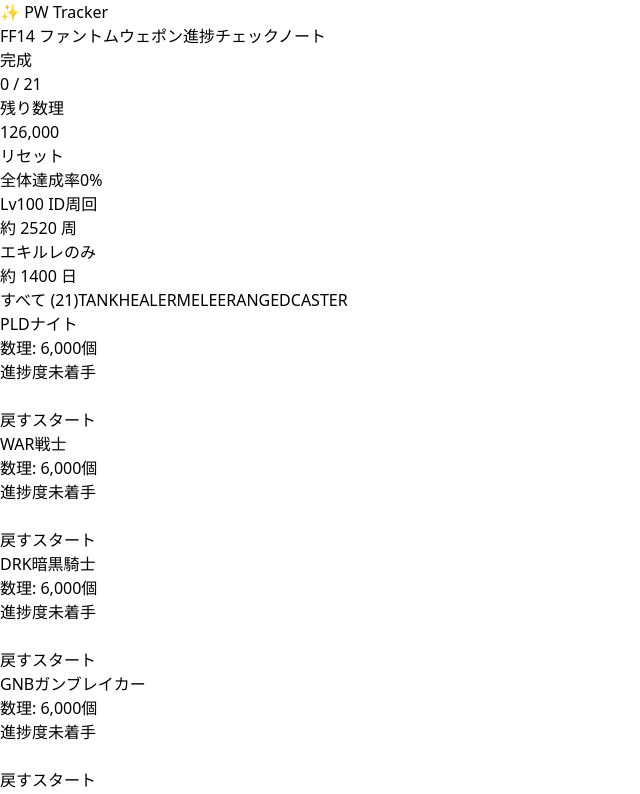
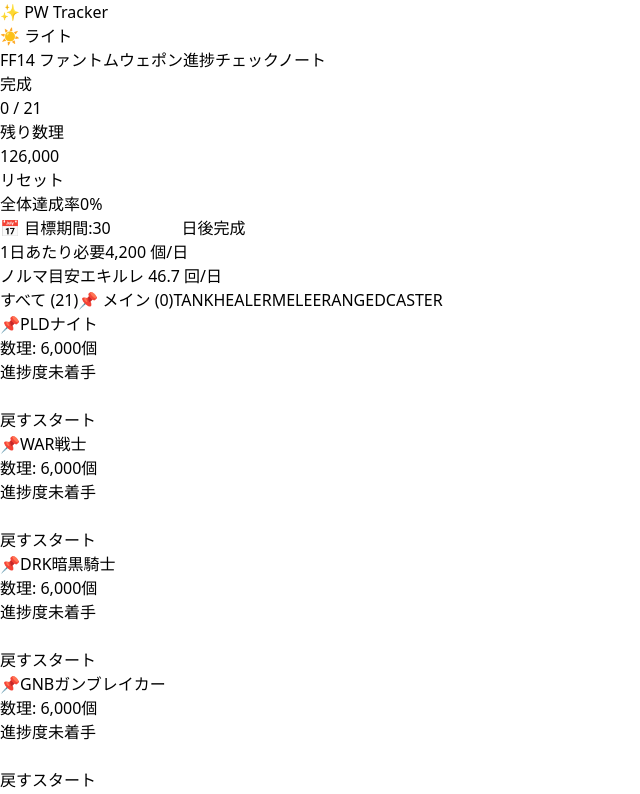
Before and after one commit to nonononova/ff14-pw-tracker, a React (Vite) app: page / in a window 1280 px wide. Shown: the top 794 px of the page, without its empty margins (0-640 px from the left). Built offline with nearby package versions, Linux system fonts and the light colour scheme.

Commit message:
ピン留め・ダークモード・目標日数計算を追加

```diff
--- a/src/components/Dashboard.tsx
+++ b/src/components/Dashboard.tsx
@@ -8,41 +8,52 @@
   jobName: string;
   role: Role;
   phase: number;
+  isPinned?: boolean;
 }
 
 const INITIAL_JOBS: JobData[] = [
-  { jobCode: 'PLD', jobName: 'ナイト', role: 'tank', phase: 0 },
-  { jobCode: 'WAR', jobName: '戦士', role: 'tank', phase: 0 },
-  { jobCode: 'DRK', jobName: '暗黒騎士', role: 'tank', phase: 0 },
-  { jobCode: 'GNB', jobName: 'ガンブレイカー', role: 'tank', phase: 0 },
-  { jobCode: 'WHM', jobName: '白魔道士', role: 'healer', phase: 0 },
-  { jobCode: 'SCH', jobName: '学者', role: 'healer', phase: 0 },
-  { jobCode: 'AST', jobName: '占星術師', role: 'healer', phase: 0 },
-  { jobCode: 'SGE', jobName: '賢者', role: 'healer', phase: 0 },
-  { jobCode: 'MNK', jobName: 'モンク', role: 'melee', phase: 0 },
-  { jobCode: 'DRG', jobName: '竜騎士', role: 'melee', phase: 0 },
-  { jobCode: 'NIN', jobName: '忍者', role: 'melee', phase: 0 },
-  { jobCode: 'SAM', jobName: '侍', role: 'melee', phase: 0 },
-  { jobCode: 'RPR', jobName: 'リーパー', role: 'melee', phase: 0 },
-  { jobCode: 'VPR', jobName: 'ヴァイパー', role: 'melee', phase: 0 },
-  { jobCode: 'BRD', jobName: '吟遊詩人', role: 'ranged', phase: 0 },
-  { jobCode: 'MCH', jobName: '機工士', role: 'ranged', phase: 0 },
-  { jobCode: 'DNC', jobName: '踊り子', role: 'ranged', phase: 0 },
-  { jobCode: 'BLM', jobName: '黒魔道士', role: 'caster', phase: 0 },
-  { jobCode: 'SMN', jobName: '召喚士', role: 'caster', phase: 0 },
-  { jobCode: 'RDM', jobName: '赤魔道士', role: 'caster', phase: 0 },
-  { jobCode: 'PCT', jobName: 'ピクトマンサー', role: 'caster', phase: 0 },
+  { jobCode: 'PLD', jobName: 'ナイト', role: 'tank', phase: 0, isPinned: false },
+  { jobCode: 'WAR', jobName: '戦士', role: 'tank', phase: 0, isPinned: false },
+  { jobCode: 'DRK', jobName: '暗黒騎士', role: 'tank', phase: 0, isPinned: false },
+  { jobCode: 'GNB', jobName: 'ガンブレイカー', role: 'tank', phase: 0, isPinned: false },
+  { jobCode: 'WHM', jobName: '白魔道士', role: 'healer', phase: 0, isPinned: false },
+  { jobCode: 'SCH', jobName: '学者', role: 'healer', phase: 0, isPinned: false },
+  { jobCode: 'AST', jobName: '占星術師', role: 'healer', phase: 0, isPinned: false },
+  { jobCode: 'SGE', jobName: '賢者', role: 'healer', phase: 0, isPinned: false },
+  { jobCode: 'MNK', jobName: 'モンク', role: 'melee', phase: 0, isPinned: false },
+  { jobCode: 'DRG', jobName: '竜騎士', role: 'melee', phase: 0, isPinned: false },
+  { jobCode: 'NIN', jobName: '忍者', role: 'melee', phase: 0, isPinned: false },
+  { jobCode: 'SAM', jobName: '侍', role: 'melee', phase: 0, isPinned: false },
+  { jobCode: 'RPR', jobName: 'リーパー', role: 'melee', phase: 0, isPinned: false },
+  { jobCode: 'VPR', jobName: 'ヴァイパー', role: 'melee', phase: 0, isPinned: false },
+  { jobCode: 'BRD', jobName: '吟遊詩人', role: 'ranged', phase: 0, isPinned: false },
+  { jobCode: 'MCH', jobName: '機工士', role: 'ranged', phase: 0, isPinned: false },
+  { jobCode: 'DNC', jobName: '踊り子', role: 'ranged', phase: 0, isPinned: false },
+  { jobCode: 'BLM', jobName: '黒魔道士', role: 'caster', phase: 0, isPinned: false },
+  { jobCode: 'SMN', jobName: '召喚士', role: 'caster', phase: 0, isPinned: false },
+  { jobCode: 'RDM', jobName: '赤魔道士', role: 'caster', phase: 0, isPinned: false },
+  { jobCode: 'PCT', jobName: 'ピクトマンサー', role: 'caster', phase: 0, isPinned: false },
 ];
 
-type FilterRole = 'all' | Role;
+type FilterRole = 'all' | 'pinned' | Role;
 
 export const Dashboard: React.FC = () => {
   const [jobs, setJobs] = useLocalStorage<JobData[]>('ff14_pw_tracker_jobs', INITIAL_JOBS);
   const [activeFilter, setActiveFilter] = useState<FilterRole>('all');
+  const [isDarkMode, setIsDarkMode] = useLocalStorage<boolean>('ff14_pw_tracker_darkmode', false);
+  const [targetDays, setTargetDays] = useLocalStorage<number>('ff14_pw_tracker_target_days', 30);
 
   const handlePhaseChange = (jobCode: string, newPhase: number) => {
     setJobs((prev) =>
       prev.map((job) => (job.jobCode === jobCode ? { ...job, phase: newPhase } : job))
+    );
+  };
+
+  const handleTogglePin = (jobCode: string) => {
+    setJobs((prev) =>
+      prev.map((job) =>
+        job.jobCode === jobCode ? { ...job, isPinned: !Boolean(job.isPinned) } : job
+      )
     );
   };
 
@@ -52,8 +63,18 @@
     }
   };
 
-  const filteredJobs =
-    activeFilter === 'all' ? jobs : jobs.filter((job) => job.role === activeFilter);
+  const pinnedCount = jobs.filter((job) => Boolean(job.isPinned)).length;
+
+  const filteredJobs = jobs.filter((job) => {
+    if (activeFilter === 'all') return true;
+    if (activeFilter === 'pinned') return Boolean(job.isPinned);
+    return job.role === activeFilter;
+  });
+
+  const sortedJobs = [...filteredJobs].sort((a, b) => {
+    if (activeFilter === 'pinned') return 0;
+    return (b.isPinned ? 1 : 0) - (a.isPinned ? 1 : 0);
+  });
 
   const completedCount = jobs.filter((job) => job.phase === 4).length;
   const totalTokensNeeded = jobs.reduce((sum, job) => {
@@ -61,17 +82,17 @@
     return sum + (4 - job.phase) * 1500;
   }, 0);
 
-  // 全体達成率 (全21ジョブ完了に必要な全トークン数: 21 * 4 * 1500 = 126,000)
   const MAX_TOKENS = 21 * 4 * 1500;
   const currentTokens = MAX_TOKENS - totalTokensNeeded;
   const progressPercent = Math.round((currentTokens / MAX_TOKENS) * 100);
 
-  // 周回数の換算 (Lv100 ID = 50個/周, エキルレ = 90個/日)
-  const idRunsNeeded = Math.ceil(totalTokensNeeded / 50);
-  const exDaysNeeded = Math.ceil(totalTokensNeeded / 90);
+  const safeTargetDays = Math.max(1, targetDays || 1);
+  const dailyTokensNeeded = Math.ceil(totalTokensNeeded / safeTargetDays);
+  const dailyExRuns = (dailyTokensNeeded / 90).toFixed(1);
 
   const filterTabs: { id: FilterRole; label: string }[] = [
     { id: 'all', label: `すべて (${jobs.length})` },
+    { id: 'pinned', label: `📌 メイン (${pinnedCount})` },
     { id: 'tank', label: 'TANK' },
     { id: 'healer', label: 'HEALER' },
     { id: 'melee', label: 'MELEE' },
@@ -80,30 +101,57 @@
   ];
 
   return (
-    <div className="min-h-screen bg-slate-50/60 text-slate-700 p-4 sm:p-6 lg:p-8 font-sans selection:bg-pink-200">
+    <div
+      className={`min-h-screen transition-colors duration-300 p-4 sm:p-6 lg:p-8 font-sans selection:bg-pink-200 ${
+        isDarkMode ? 'bg-slate-900 text-slate-100' : 'bg-slate-50/60 text-slate-700'
+      }`}
+    >
       <div className="max-w-7xl mx-auto space-y-6">
-        <header className="bg-white p-5 sm:p-6 rounded-3xl shadow-sm border border-slate-100 space-y-5">
+        <header
+          className={`p-5 sm:p-6 rounded-3xl shadow-sm border transition-colors duration-300 space-y-5 ${
+            isDarkMode ? 'bg-slate-800 border-slate-700' : 'bg-white border-slate-100'
+          }`}
+        >
           <div className="flex flex-col md:flex-row md:items-center justify-between gap-4">
             <div>
-              <h1 className="text-2xl sm:text-3xl font-extrabold tracking-tight bg-gradient-to-r from-pink-500 via-rose-400 to-amber-400 bg-clip-text text-transparent">
-                ✨ PW Tracker
-              </h1>
+              <div className="flex items-center gap-3">
+                <h1 className="text-2xl sm:text-3xl font-extrabold tracking-tight bg-gradient-to-r from-pink-500 via-rose-400 to-amber-400 bg-clip-text text-transparent">
+                  ✨ PW Tracker
+                </h1>
+                <button
+                  onClick={() => setIsDarkMode(!isDarkMode)}
+                  className={`px-3 py-1 text-xs font-bold rounded-full border transition-all active:scale-95 ${
+                    isDarkMode
+                      ? 'bg-slate-700 border-slate-600 text-amber-300 hover:bg-slate-600'
+                      : 'bg-slate-100 border-slate-200 text-slate-600 hover:bg-slate-200'
+                  }`}
+                  title="テーマ切り替え"
+                >
+                  {isDarkMode ? '🌙 ダーク' : '☀️ ライト'}
+                </button>
+              </div>
               <p className="text-xs sm:text-sm text-slate-400 mt-1 font-medium">
                 FF14 ファントムウェポン進捗チェックノート
               </p>
             </div>
 
             <div className="flex flex-wrap items-center gap-3">
-              <div className="flex items-center gap-4 bg-pink-50/60 border border-pink-100 p-3 px-4 rounded-2xl">
-                <div className="text-right border-r border-pink-200/60 pr-4">
+              <div
+                className={`flex items-center gap-4 p-3 px-4 rounded-2xl border ${
+                  isDarkMode
+                    ? 'bg-slate-900/60 border-slate-700'
+                    : 'bg-pink-50/60 border-pink-100'
+                }`}
+              >
+                <div className="text-right border-r border-pink-200/40 pr-4">
                   <div className="text-[10px] text-pink-400 font-bold uppercase tracking-wider">完成</div>
-                  <div className="text-base font-extrabold text-pink-600">
+                  <div className="text-base font-extrabold text-pink-500">
                     {completedCount} <span className="text-xs text-slate-400 font-normal">/ 21</span>
                   </div>
                 </div>
                 <div>
                   <div className="text-[10px] text-pink-400 font-bold uppercase tracking-wider">残り数理</div>
-                  <div className="text-base font-extrabold text-slate-700">
+                  <div className={`text-base font-extrabold ${isDarkMode ? 'text-slate-200' : 'text-slate-700'}`}>
                     {totalTokensNeeded.toLocaleString()}
                   </div>
                 </div>
@@ -111,22 +159,24 @@
 
               <button
                 onClick={handleReset}
-                className="text-xs px-3 py-2 rounded-xl bg-white border border-slate-200 text-slate-400 hover:text-rose-500 hover:border-rose-200 transition-colors font-medium shadow-sm"
+                className={`text-xs px-3 py-2 rounded-xl border font-medium shadow-sm transition-colors ${
+                  isDarkMode
+                    ? 'bg-slate-700 border-slate-600 text-slate-400 hover:text-rose-400 hover:border-rose-900'
+                    : 'bg-white border-slate-200 text-slate-400 hover:text-rose-500 hover:border-rose-200'
+                }`}
               >
                 リセット
               </button>
             </div>
           </div>
 
-          {/* 追加部分：全体進捗バー & 周回目安 */}
-          <div className="pt-2 border-t border-slate-100 grid grid-cols-1 md:grid-cols-3 gap-4 items-center">
-            {/* 達成率プログレスバー */}
-            <div className="md:col-span-2 space-y-1.5">
+          <div className={`pt-4 border-t grid grid-cols-1 md:grid-cols-3 gap-4 items-center ${isDarkMode ? 'border-slate-700' : 'border-slate-100'}`}>
+            <div className="md:col-span-1 space-y-1.5">
               <div className="flex justify-between text-xs font-bold">
-                <span className="text-slate-500">全体達成率</span>
-                <span className="text-pink-600">{progressPercent}%</span>
+                <span className={isDarkMode ? 'text-slate-400' : 'text-slate-500'}>全体達成率</span>
+                <span className="text-pink-500">{progressPercent}%</span>
               </div>
-              <div className="w-full h-3 bg-slate-100 rounded-full overflow-hidden p-0.5 border border-slate-200/50">
+              <div className={`w-full h-3 rounded-full overflow-hidden p-0.5 border ${isDarkMode ? 'bg-slate-900 border-slate-700' : 'bg-slate-100 border-slate-200/50'}`}>
                 <div
                   className="h-full bg-gradient-to-r from-pink-400 via-rose-400 to-amber-400 rounded-full transition-all duration-500 shadow-sm"
                   style={{ width: `${progressPercent}%` }}
@@ -134,16 +184,38 @@
               </div>
             </div>
 
-            {/* 周回目安表示 */}
-            <div className="bg-slate-50/80 rounded-2xl p-2.5 border border-slate-100 flex items-center justify-around text-center text-xs">
-              <div>
-                <div className="text-[10px] text-slate-400 font-medium">Lv100 ID周回</div>
-                <div className="font-bold text-slate-700">約 <span className="text-pink-600 font-extrabold">{idRunsNeeded}</span> 周</div>
+            <div className={`md:col-span-2 rounded-2xl p-3 border flex flex-wrap items-center justify-between gap-3 text-xs ${
+              isDarkMode ? 'bg-slate-900/80 border-slate-700' : 'bg-slate-50/80 border-slate-100'
+            }`}>
+              <div className="flex items-center gap-2">
+                <span className="font-bold text-pink-500">📅 目標期間:</span>
+                <input
+                  type="number"
+                  min="1"
+                  max="365"
+                  value={targetDays}
+                  onChange={(e) => setTargetDays(Number(e.target.value))}
+                  className={`w-14 text-center font-bold rounded-lg border py-1 px-1 text-xs focus:outline-none focus:ring-2 focus:ring-pink-400 ${
+                    isDarkMode ? 'bg-slate-800 border-slate-600 text-slate-100' : 'bg-white border-slate-300 text-slate-700'
+                  }`}
+                />
+                <span className="font-medium">日後完成</span>
               </div>
-              <div className="h-6 w-px bg-slate-200" />
-              <div>
-                <div className="text-[10px] text-slate-400 font-medium">エキルレのみ</div>
-                <div className="font-bold text-slate-700">約 <span className="text-pink-600 font-extrabold">{exDaysNeeded}</span> 日</div>
+
+              <div className="flex items-center gap-4">
+                <div>
+                  <span className="text-[10px] text-slate-400 block">1日あたり必要</span>
+                  <span className="font-extrabold text-pink-500 text-sm">
+                    {totalTokensNeeded === 0 ? '0' : dailyTokensNeeded.toLocaleString()} <span className="text-xs text-slate-400 font-normal">個/日</span>
+                  </span>
+                </div>
+                <div className={`h-6 w-px ${isDarkMode ? 'bg-slate-700' : 'bg-slate-200'}`} />
+                <div>
+                  <span className="text-[10px] text-slate-400 block">ノルマ目安</span>
+                  <span className={`font-bold ${isDarkMode ? 'text-slate-300' : 'text-slate-700'}`}>
+                    エキルレ <span className="text-pink-500 font-bold">{totalTokensNeeded === 0 ? '0' : dailyExRuns}</span> 回/日
+                  </span>
+                </div>
               </div>
             </div>
           </div>
@@ -156,7 +228,9 @@
               onClick={() => setActiveFilter(tab.id)}
               className={`px-4 py-2 rounded-2xl text-xs font-bold transition-all shadow-sm active:scale-95 ${
                 activeFilter === tab.id
-                  ? 'bg-gradient-to-r from-pink-500 to-rose-400 text-white shadow-pink-200'
+                  ? 'bg-gradient-to-r from-pink-500 to-rose-400 text-white shadow-pink-200/50'
+                  : isDarkMode
+                  ? 'bg-slate-800 text-slate-400 border border-slate-700 hover:bg-slate-700'
                   : 'bg-white text-slate-500 border border-slate-100 hover:bg-slate-50'
               }`}
             >
@@ -166,14 +240,17 @@
         </div>
 
         <main className="grid grid-cols-1 sm:grid-cols-2 lg:grid-cols-3 xl:grid-cols-4 gap-4">
-          {filteredJobs.map((job) => (
+          {sortedJobs.map((job) => (
             <JobCard
               key={job.jobCode}
               jobCode={job.jobCode}
               jobName={job.jobName}
               role={job.role}
               phase={job.phase}
+              isPinned={Boolean(job.isPinned)}
+              isDarkMode={isDarkMode}
               onPhaseChange={(newPhase) => handlePhaseChange(job.jobCode, newPhase)}
+              onTogglePin={() => handleTogglePin(job.jobCode)}
             />
           ))}
         </main>
--- a/src/components/JobCard.tsx
+++ b/src/components/JobCard.tsx
@@ -7,15 +7,26 @@
   jobName: string;
   role: Role;
   phase: number;
+  isPinned: boolean;
+  isDarkMode: boolean;
   onPhaseChange: (newPhase: number) => void;
+  onTogglePin: () => void;
 }
 
-const ROLE_STYLES: Record<Role, { bg: string; text: string; border: string }> = {
+const ROLE_STYLES_LIGHT: Record<Role, { bg: string; text: string; border: string }> = {
   tank: { bg: 'bg-sky-100', text: 'text-sky-700', border: 'border-sky-200' },
   healer: { bg: 'bg-emerald-100', text: 'text-emerald-700', border: 'border-emerald-200' },
   melee: { bg: 'bg-rose-100', text: 'text-rose-700', border: 'border-rose-200' },
   ranged: { bg: 'bg-amber-100', text: 'text-amber-700', border: 'border-amber-200' },
   caster: { bg: 'bg-purple-100', text: 'text-purple-700', border: 'border-purple-200' },
+};
+
+const ROLE_STYLES_DARK: Record<Role, { bg: string; text: string; border: string }> = {
+  tank: { bg: 'bg-sky-950/80', text: 'text-sky-300', border: 'border-sky-800' },
+  healer: { bg: 'bg-emerald-950/80', text: 'text-emerald-300', border: 'border-emerald-800' },
+  melee: { bg: 'bg-rose-950/80', text: 'text-rose-300', border: 'border-rose-800' },
+  ranged: { bg: 'bg-amber-950/80', text: 'text-amber-300', border: 'border-amber-800' },
+  caster: { bg: 'bg-purple-950/80', text: 'text-purple-300', border: 'border-purple-800' },
 };
 
 const PHASE_NAMES = ['未着手', '第1段階', '第2段階', '第3段階', '✨ 完成'];
@@ -25,39 +36,61 @@
   jobName,
   role,
   phase,
+  isPinned,
+  isDarkMode,
   onPhaseChange,
+  onTogglePin,
 }) => {
-  const roleStyle = ROLE_STYLES[role];
+  const roleStyle = isDarkMode ? ROLE_STYLES_DARK[role] : ROLE_STYLES_LIGHT[role];
   const isCompleted = phase === 4;
   const remainingTokens = isCompleted ? 0 : (4 - phase) * 1500;
 
   return (
     <div
       className={`relative overflow-hidden rounded-2xl border p-4 transition-all duration-300 ${
-        isCompleted
+        isDarkMode
+          ? isCompleted
+            ? 'bg-gradient-to-br from-amber-950/40 via-slate-800 to-pink-950/30 border-amber-500/50 shadow-md shadow-amber-900/20'
+            : isPinned
+            ? 'bg-slate-800/90 border-pink-500/50 shadow-md shadow-pink-950/30'
+            : 'bg-slate-800/80 border-slate-700/80 shadow-sm hover:border-pink-500/40'
+          : isCompleted
           ? 'bg-gradient-to-br from-amber-50/80 via-white to-pink-50/50 border-amber-300 shadow-md shadow-amber-100/50'
+          : isPinned
+          ? 'bg-pink-50/30 border-pink-300 shadow-sm shadow-pink-100'
           : 'bg-white border-slate-200/80 shadow-sm hover:shadow-md hover:border-pink-200'
       }`}
     >
-      {/* 上段：ジョブ名と必要数理を横並びに配置 */}
       <div className="flex items-center justify-between mb-3">
         <div className="flex items-center gap-2">
+          <button
+            onClick={onTogglePin}
+            className={`text-xs p-1 rounded-lg transition-transform active:scale-95 ${
+              isPinned
+                ? 'opacity-100 scale-110'
+                : 'opacity-30 hover:opacity-70 grayscale hover:grayscale-0'
+            }`}
+            title={isPinned ? 'ピン留め解除' : 'メイン育成にピン留め'}
+          >
+            📌
+          </button>
           <span className={`px-2.5 py-0.5 text-xs font-bold rounded-full border ${roleStyle.bg} ${roleStyle.text} ${roleStyle.border}`}>
             {jobCode}
           </span>
-          <span className="font-bold text-slate-700 text-sm">{jobName}</span>
+          <span className={`font-bold text-sm ${isDarkMode ? 'text-slate-200' : 'text-slate-700'}`}>
+            {jobName}
+          </span>
         </div>
 
-        <div className={`text-xs font-semibold ${isCompleted ? 'text-amber-500 font-bold' : 'text-slate-500'}`}>
+        <div className={`text-xs font-semibold ${isCompleted ? 'text-amber-500 font-bold' : isDarkMode ? 'text-slate-300' : 'text-slate-500'}`}>
           {isCompleted ? '🎉 Complete!' : `数理: ${remainingTokens.toLocaleString()}個`}
         </div>
       </div>
 
-      {/* 中段：進捗ゲージ */}
       <div className="mb-4">
         <div className="flex justify-between text-xs mb-1.5 font-medium">
           <span className="text-slate-400">進捗度</span>
-          <span className={isCompleted ? 'text-amber-500 font-bold' : 'text-slate-600'}>
+          <span className={isCompleted ? 'text-amber-500 font-bold' : isDarkMode ? 'text-slate-300' : 'text-slate-600'}>
             {PHASE_NAMES[phase]}
           </span>
         </div>
@@ -71,7 +104,9 @@
                 onClick={() => onPhaseChange(phase === step ? step - 1 : step)}
                 className={`h-2.5 rounded-full transition-all active:scale-95 ${
                   active
-                    ? 'bg-gradient-to-r from-pink-400 to-rose-400 shadow-sm shadow-pink-200'
+                    ? 'bg-gradient-to-r from-pink-400 to-rose-400 shadow-sm shadow-pink-200/50'
+                    : isDarkMode
+                    ? 'bg-slate-700 hover:bg-slate-600'
                     : 'bg-slate-100 hover:bg-slate-200'
                 }`}
                 title={`${PHASE_NAMES[step]}に変更`}
@@ -81,19 +116,22 @@
         </div>
       </div>
 
-      {/* 下段：ボタン */}
       <div className="flex gap-2">
         <button
           disabled={phase === 0}
           onClick={() => onPhaseChange(Math.max(0, phase - 1))}
-          className="flex-1 py-1.5 text-xs rounded-xl border border-slate-200 bg-white text-slate-500 font-medium hover:bg-slate-50 disabled:opacity-40 disabled:cursor-not-allowed transition-all active:scale-95"
+          className={`flex-1 py-1.5 text-xs rounded-xl font-medium disabled:opacity-40 disabled:cursor-not-allowed transition-all active:scale-95 ${
+            isDarkMode
+              ? 'bg-slate-700/80 border border-slate-600 text-slate-300 hover:bg-slate-700'
+              : 'bg-white border border-slate-200 text-slate-500 hover:bg-slate-50'
+          }`}
         >
           戻す
         </button>
         <button
           disabled={phase === 4}
           onClick={() => onPhaseChange(Math.min(4, phase + 1))}
-          className="flex-1 py-1.5 text-xs font-bold rounded-xl border border-pink-200 bg-gradient-to-r from-pink-500 to-rose-400 text-white shadow-sm hover:from-pink-600 hover:to-rose-500 disabled:opacity-40 disabled:cursor-not-allowed transition-all active:scale-95"
+          className="flex-1 py-1.5 text-xs font-bold rounded-xl border border-pink-200/30 bg-gradient-to-r from-pink-500 to-rose-400 text-white shadow-sm hover:from-pink-600 hover:to-rose-500 disabled:opacity-40 disabled:cursor-not-allowed transition-all active:scale-95"
         >
           {phase === 0 ? 'スタート' : phase === 3 ? '完成させる' : '進める'}
         </button>
```
